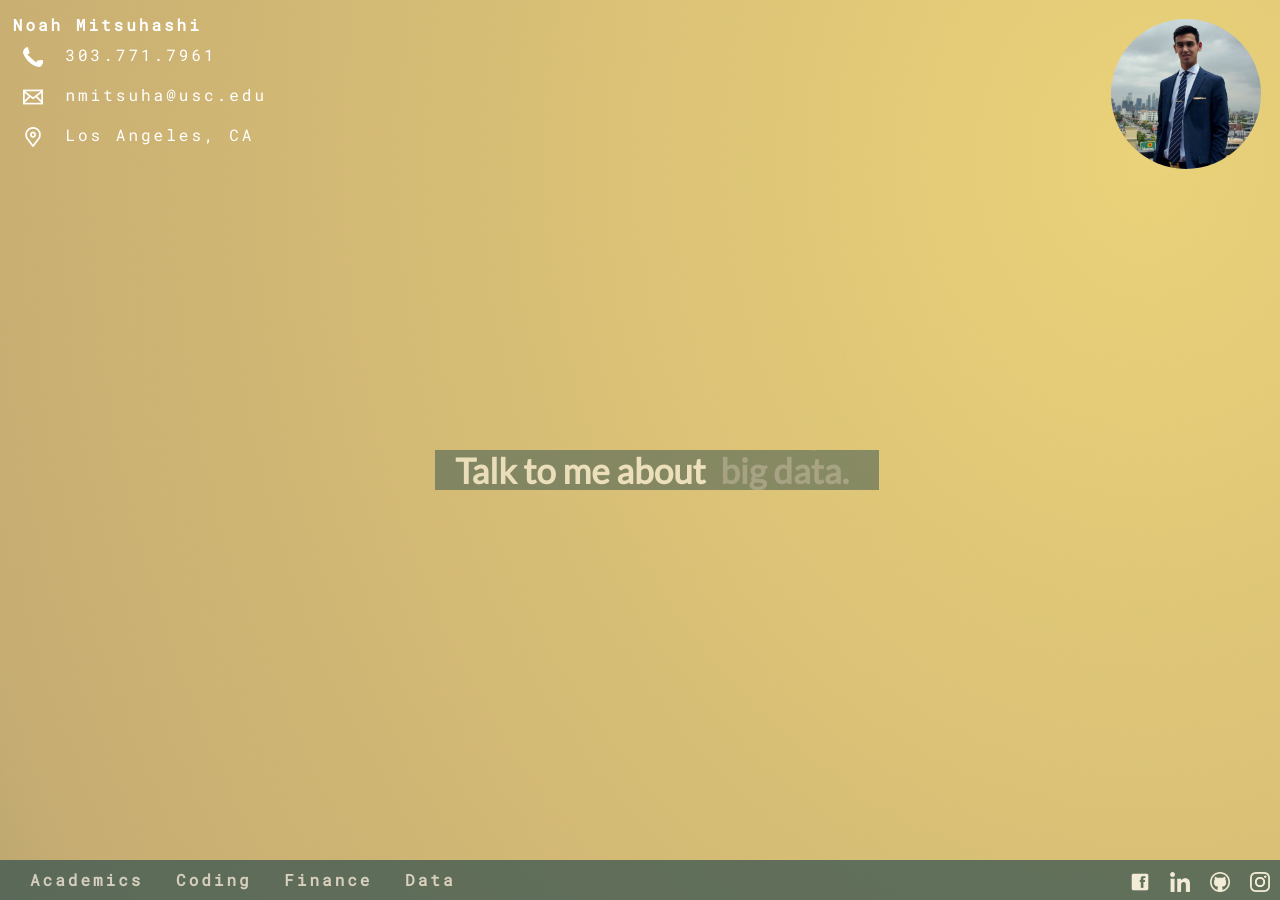
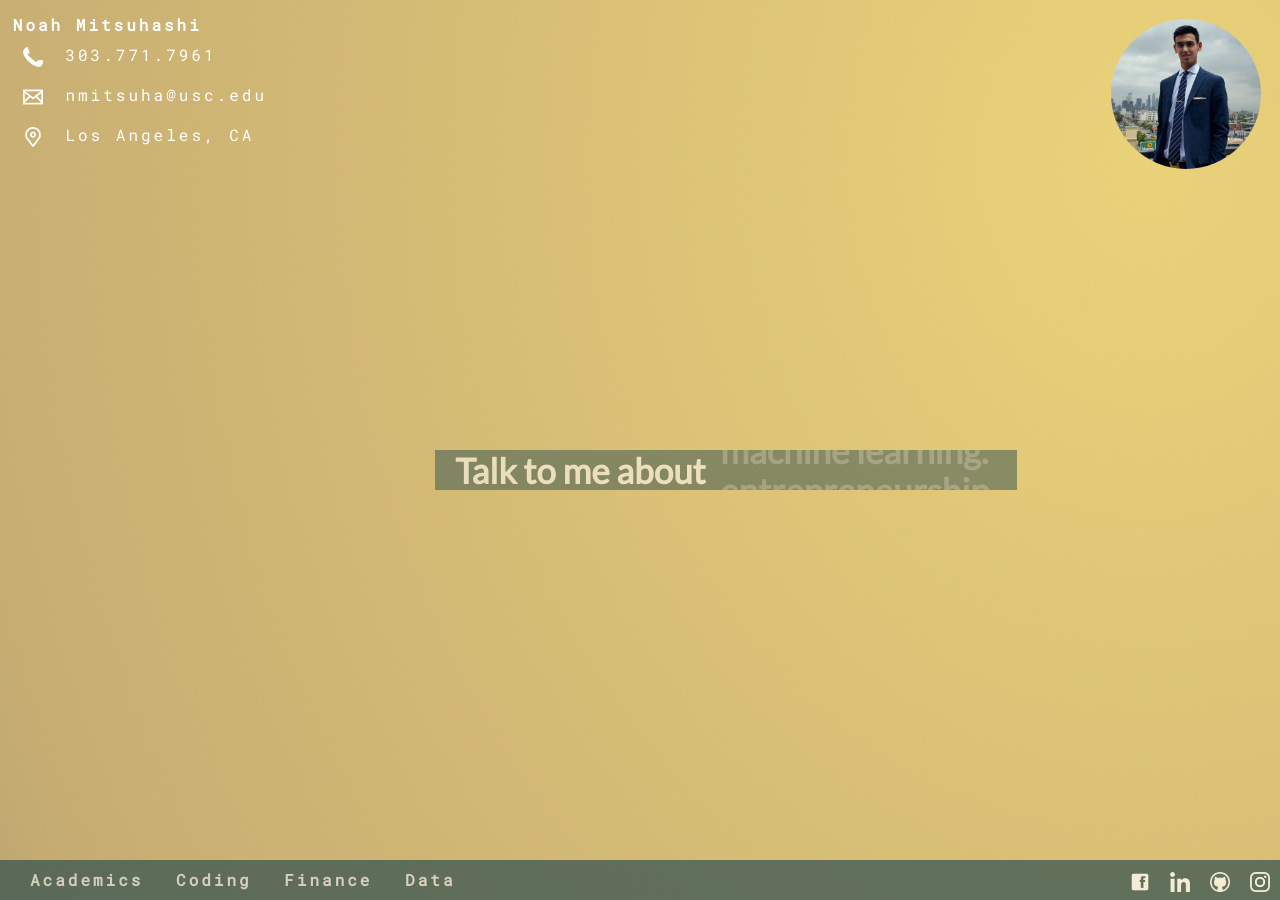
Before and after one commit to nmits/nmits.github.io, a Jekyll site: the page built from index.html, in a window 1280 px wide and 900 px high. Built offline with Jekyll 4.4.1, drawn with Linux system fonts in a browser that asks for light colours; nearby versions of some CDN libraries.

Commit message:
Scrolling intro

```diff
--- a/_includes/header.html
+++ b/_includes/header.html
@@ -27,8 +27,13 @@
                 <ul class="content__container__list">
                     <li class="content__container__list__item">business.</li>
                     <li class="content__container__list__item">finance.</li>
-                    <li class="content__container__list__item">coding.</li>
-                    <li class="content__container__list__item">big data.</li>
+                    <li class="content__container__list__item">programming.</li>
+                    <li class="content__container__list__item">data analytics.</li>
+                    <li class="content__container__list__item">machine learning.</li>
+                    <li class="content__container__list__item">entrepreneurship.</li>
+                    <li class="content__container__list__item">marketing.</li>
+                    <li class="content__container__list__item">social media.</li>
+
                 </ul>
             </div>
         </div>
--- a/_sass/_layout.scss
+++ b/_sass/_layout.scss
@@ -260,12 +260,15 @@
 }
 
 @-webkit-keyframes change {
-  0%, 12.66%, 100% {transform:translate3d(0,0,0);}
-  16.66%, 29.32% {transform:translate3d(0,-25%,0);}
-  33.32%,45.98% {transform:translate3d(0,-50%,0);}
-  49.98%,62.64% {transform:translate3d(0,-75%,0);}
-  66.64%,79.3% {transform:translate3d(0,-50%,0);}
-  83.3%,95.96% {transform:translate3d(0,-25%,0);}
+  0% {transform:translate3d(0,0,0);}
+  12.5% {transform:translate3d(0,-12.5%,0);}
+  25% {transform:translate3d(0,-25%,0);}
+  37.5% {transform:translate3d(0,-37.5%,0);}
+  50% {transform:translate3d(0,-50%,0);}
+  67.5% {transform:translate3d(0,-67.5%,0);}
+  75% {transform:translate3d(0,-75%,0);}
+  87.5% {transform:translate3d(0,-87.5%,0);}
+  87.5% {transform:translate3d(0,0,0);}
 }
 
 @-o-keyframes opacity {
@@ -274,12 +277,15 @@
 }
 
 @-o-keyframes change {
-  0%, 12.66%, 100% {transform:translate3d(0,0,0);}
-  16.66%, 29.32% {transform:translate3d(0,-25%,0);}
-  33.32%,45.98% {transform:translate3d(0,-50%,0);}
-  49.98%,62.64% {transform:translate3d(0,-75%,0);}
-  66.64%,79.3% {transform:translate3d(0,-50%,0);}
-  83.3%,95.96% {transform:translate3d(0,-25%,0);}
+  0% {transform:translate3d(0,0,0);}
+    12.5% {transform:translate3d(0,-12.5%,0);}
+    25% {transform:translate3d(0,-25%,0);}
+    37.5% {transform:translate3d(0,-37.5%,0);}
+    50% {transform:translate3d(0,-50%,0);}
+    67.5% {transform:translate3d(0,-67.5%,0);}
+    75% {transform:translate3d(0,-75%,0);}
+    87.5% {transform:translate3d(0,-87.5%,0);}
+    87.5% {transform:translate3d(0,0,0);}
 }
 
 @-moz-keyframes opacity {
@@ -288,12 +294,15 @@
 }
 
 @-moz-keyframes change {
-  0%, 12.66%, 100% {transform:translate3d(0,0,0);}
-  16.66%, 29.32% {transform:translate3d(0,-25%,0);}
-  33.32%,45.98% {transform:translate3d(0,-50%,0);}
-  49.98%,62.64% {transform:translate3d(0,-75%,0);}
-  66.64%,79.3% {transform:translate3d(0,-50%,0);}
-  83.3%,95.96% {transform:translate3d(0,-25%,0);}
+  0% {transform:translate3d(0,0,0);}
+    12.5% {transform:translate3d(0,-12.5%,0);}
+    25% {transform:translate3d(0,-25%,0);}
+    37.5% {transform:translate3d(0,-37.5%,0);}
+    50% {transform:translate3d(0,-50%,0);}
+    67.5% {transform:translate3d(0,-67.5%,0);}
+    75% {transform:translate3d(0,-75%,0);}
+    87.5% {transform:translate3d(0,-87.5%,0);}
+    87.5% {transform:translate3d(0,0,0);}
 }
 
 @keyframes opacity {
@@ -302,12 +311,15 @@
 }
 
 @keyframes change {
-  0%, 12.66%, 100% {transform:translate3d(0,0,0);}
-  16.66%, 29.32% {transform:translate3d(0,-25%,0);}
-  33.32%,45.98% {transform:translate3d(0,-50%,0);}
-  49.98%,62.64% {transform:translate3d(0,-75%,0);}
-  66.64%,79.3% {transform:translate3d(0,-50%,0);}
-  83.3%,95.96% {transform:translate3d(0,-25%,0);}
+  0% {transform:translate3d(0,0,0);}
+      12.5% {transform:translate3d(0,-12.5%,0);}
+      25% {transform:translate3d(0,-25%,0);}
+      37.5% {transform:translate3d(0,-37.5%,0);}
+      50% {transform:translate3d(0,-50%,0);}
+      67.5% {transform:translate3d(0,-67.5%,0);}
+      75% {transform:translate3d(0,-75%,0);}
+      87.5% {transform:translate3d(0,-87.5%,0);}
+      87.5% {transform:translate3d(0,0,0);}
 }
 
 
```
Also changed, not shown: js/smoothscroll.js (+8 -0 lines).
